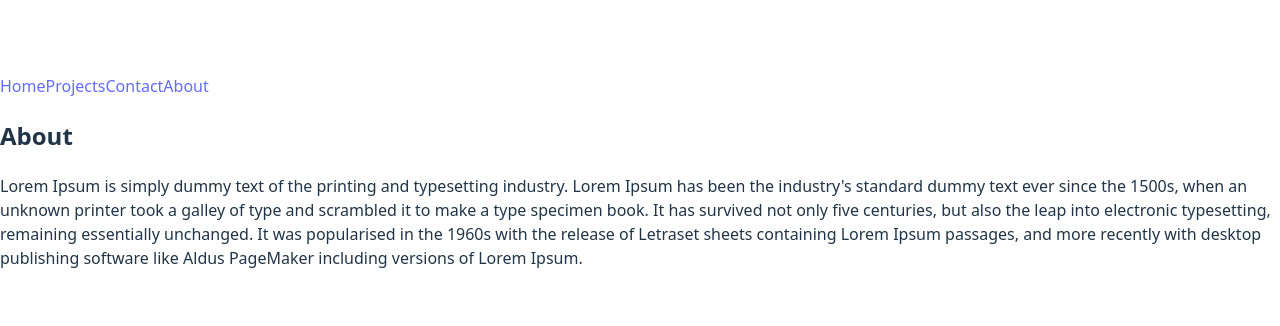
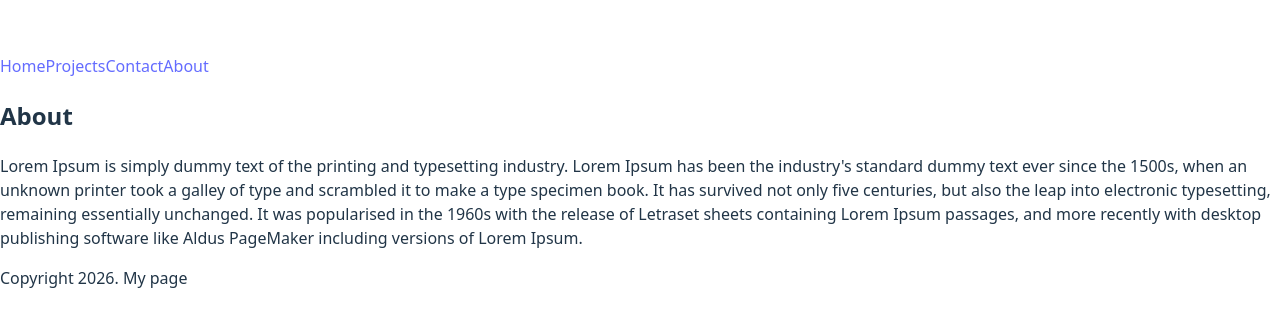
Before and after one commit to mihaiturcanu/lab_pw, a React (Vite) app: page /about in a window 1280 px wide. Shown: the part 220-546 px from the top of the page. Built offline with nearby package versions, Linux system fonts and the light colour scheme.

Commit message:
feat: add Footer component on all pages

```diff
--- a/src/App.jsx
+++ b/src/App.jsx
@@ -5,6 +5,7 @@
 import Navbar from "./Navbar";
 import NotFound from "./pages/NotFound";
 import About from "../About";
+import Footer from './Footer';
 
 function App(){
   return(
@@ -17,6 +18,7 @@
         <Route path="*" element={<NotFound/>}/>
         <Route path="/about" element={<About/>}/>
       </Routes>
+      <Footer/>
     </BrowserRouter>
   );
 }
--- /dev/null
+++ b/src/Footer.jsx
@@ -0,0 +1,9 @@
+function Footer(){
+    return(
+        <footer>
+            <p>Copyright 2026. My page</p>
+        </footer>
+    );
+}
+
+export default Footer;
```
